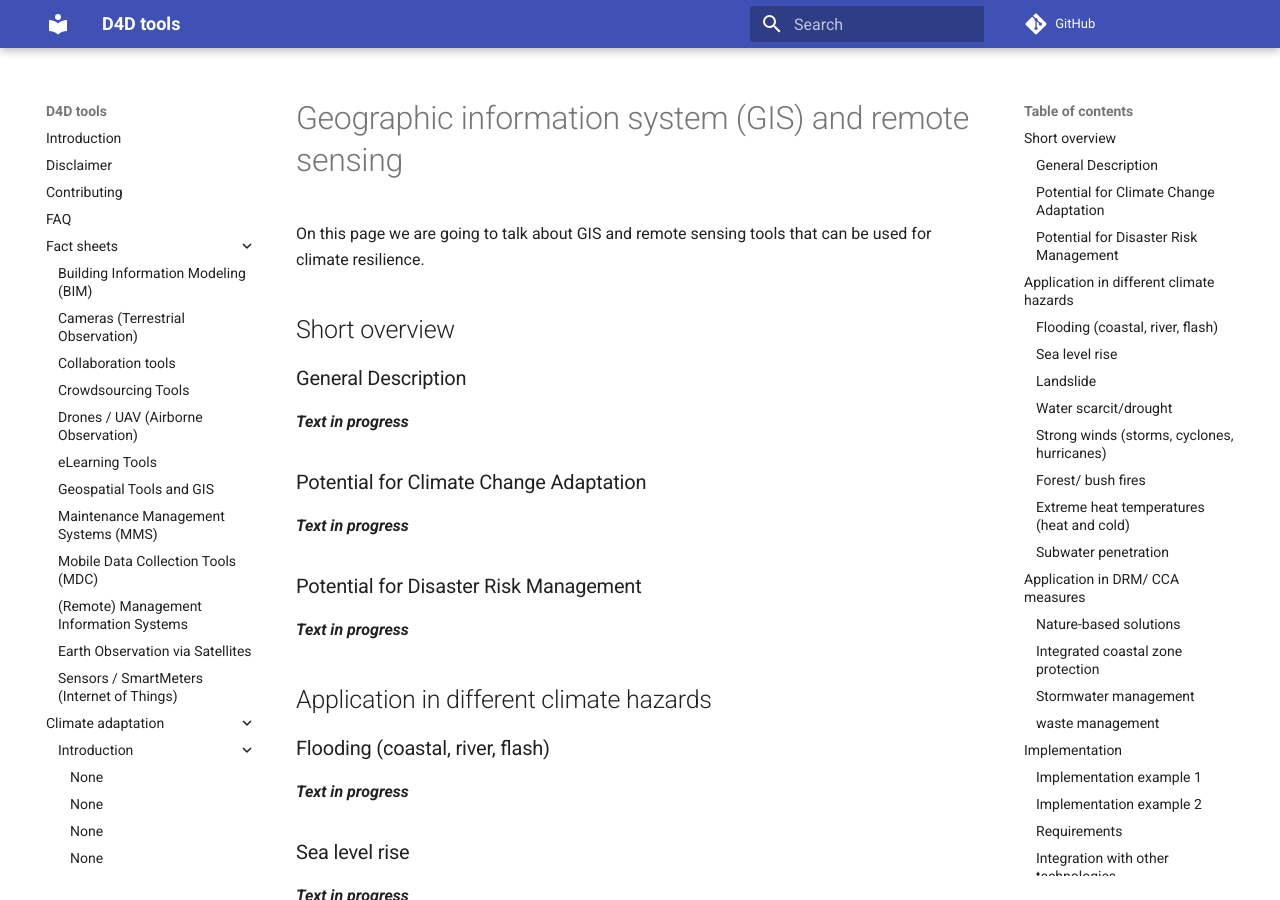
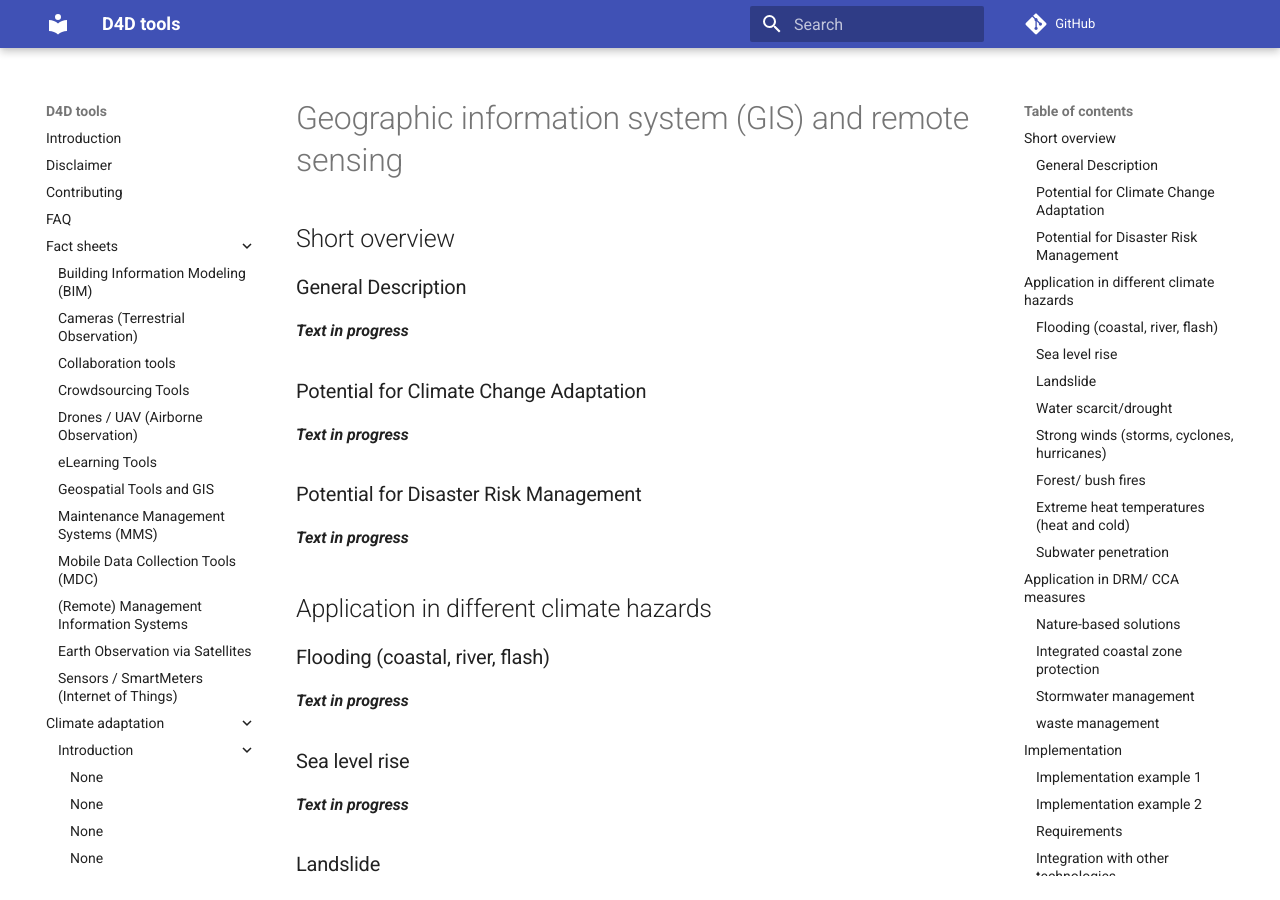
Before and after one commit to openkfw/d4dtools, an MkDocs documentation site: the page built from docs/climate-adaptation/fact-sheets-cres/eot.md, in a window 1280 px wide and 900 px high. Built offline with MkDocs 1.6.1 and Material for MkDocs 9.7.7, drawn with Linux system fonts in a browser that asks for light colours; comment, search, counter and statistics services are not loaded.

Commit message:
remove intro text from eot.md

```diff
--- a/docs/climate-adaptation/fact-sheets-cres/eot.md
+++ b/docs/climate-adaptation/fact-sheets-cres/eot.md
@@ -3,8 +3,6 @@
 ---
 
 # Geographic information system (GIS) and remote sensing
-
-On this page we are going to talk about GIS and remote sensing tools that can be used for climate resilience.
 
 ## Short overview
 
```
